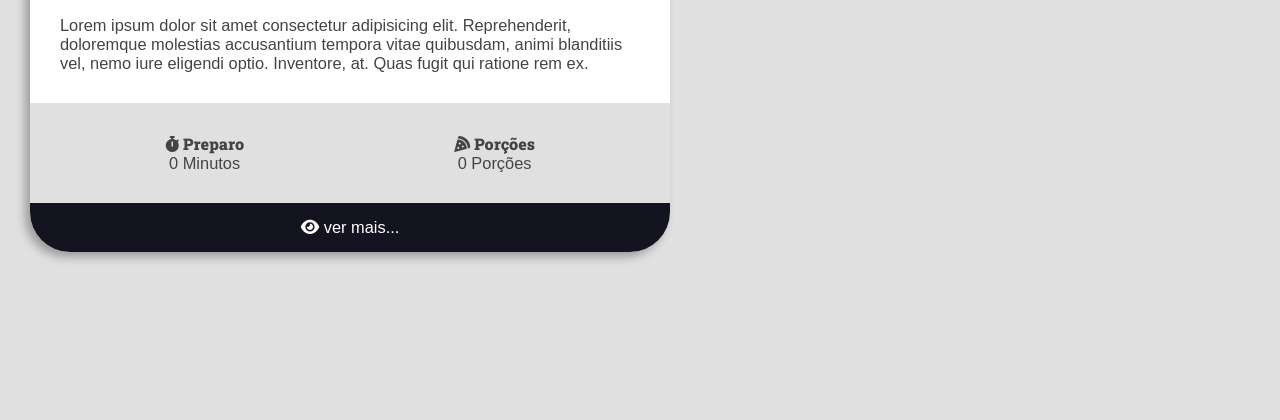
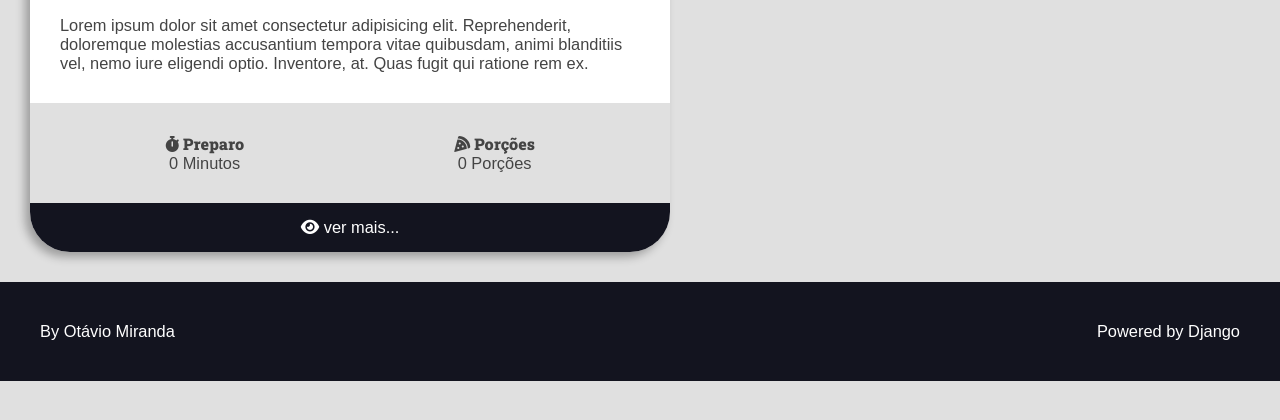
Before and after one commit to cr1st02021/cusro-django-projeto1, a Django app: page / in a window 1280 px wide. Shown: the part 337-757 px from the top of the page. Run offline with Django 4.2, Linux system fonts and the light colour scheme; some libraries are stand-ins or nearby versions.

Commit message:
adicionando footer

```diff
--- /dev/null
+++ b/recipes/templates/recipes/partials/footer.html
@@ -0,0 +1,9 @@
+<footer class="main-footer">
+    <div class="developer">
+      <a href="https://www.otaviomiranda.com.br/" target="_blank" rel="noreferrer noopener">By Otávio Miranda</a>
+    </div>
+
+    <div class="powered">
+      <a href="https://www.djangoproject.com/" target="_blank" rel="noreferrer noopener">Powered by Django</a>
+    </div>
+</footer>
--- a/recipes/templates/recipes/partials/head.html
+++ b/recipes/templates/recipes/partials/head.html
@@ -259,5 +259,23 @@
         .recipe-footer a:hover {
             filter: brightness(2);
         }
+
+        .main-footer {
+            display: flex;
+            align-items: center;
+            justify-content: space-between;
+            background: var(--color-primary-dark);
+            padding: var(--spacing-gutter-large);
+        }
+
+        .main-footer a {
+            color: var(--color-white);
+            text-decoration: none;
+        }
+
+        .main-footer a:hover {
+            filter: brightness(0.8);
+            transition: all 300ms ease-in-out;
+        }
     </style>
 </head>
--- /dev/null
+++ b/recipes/templates/recipes/partials/recipe.html
@@ -0,0 +1,58 @@
+<div class="recipe recipe-list-item">
+    <div class="recipe-cover">
+        <img src="https://via.placeholder.com/1280x720/269fe6" alt="Temporário">
+        <div class="recipe-title-container">
+            <h2 class="recipe-title">Lorem ipsum dolor sit amet.</h2>
+        </div>
+
+        <div class="recipe-author">
+            <span class="recipe-author-item">
+                <i class="fas fa-user"></i>
+                Otávio Miranda
+            </span>
+            <span class="recipe-author-item">
+                <i class="fas fa-calendar-alt"></i>
+                16/10/2021 às 11:21
+            </span>
+            <span class="recipe-author-item">
+                <a href="/recipes/category/cafe-da-manha/">
+                    <i class="fas fa-layer-group"></i>
+                    <span>Café da manhã</span>
+                </a>
+            </span>
+        </div>
+
+        <div class="recipe-content">
+            <p>
+                Lorem ipsum dolor sit amet consectetur adipisicing elit. Reprehenderit, doloremque molestias
+                accusantium tempora vitae quibusdam, animi blanditiis vel, nemo iure eligendi optio.
+                Inventore, at. Quas fugit qui ratione rem ex.
+            </p>
+        </div>
+
+        <div class="recipe-meta-container">
+            <div class="recipe-meta recipe-preparation">
+                <h3 class="recipe-meta-title"><i class="fas fa-stopwatch"></i> Preparo</h3>
+                <div class="recipe-meta-text">
+                    0 Minutos
+                </div>
+            </div>
+            <div class="recipe-meta recipe-servings">
+                <h3 class="recipe-meta-title"><i class="fas fa-pizza-slice"></i> Porções</h3>
+                <div class="recipe-meta-text">
+                    0 Porções
+                </div>
+            </div>
+        </div>
+
+        <footer class="recipe-footer">
+            <a class="recipe-read-more button button-dark button-full-width" href="/recipes/3/">
+                <i class="fas fa-eye"></i>
+                <span>ver mais...</span>
+            </a>
+        </footer>
+
+
+    </div>
+
+</div>
```
Also changed, not shown: recipes/templates/recipes/pages/home.html (+2 -58 lines).
